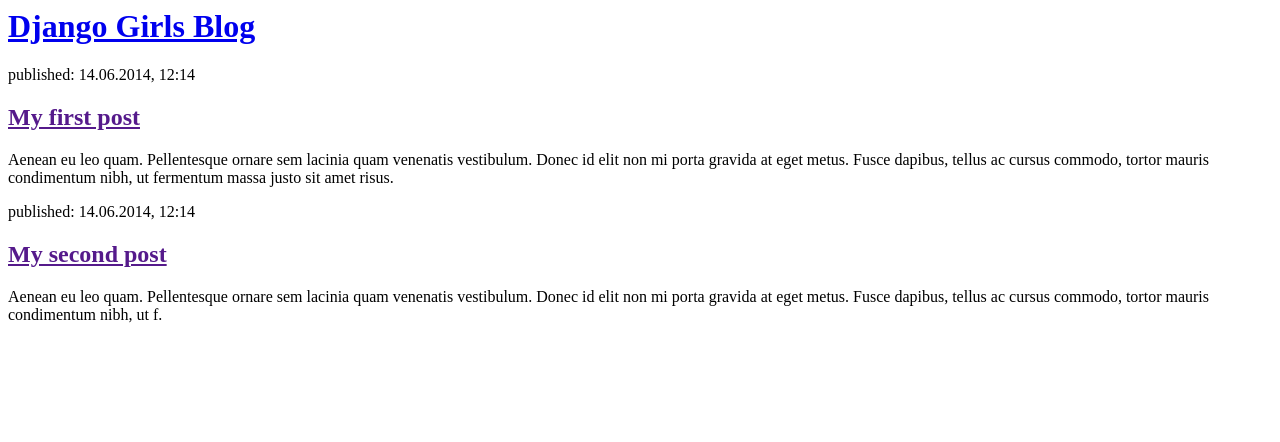
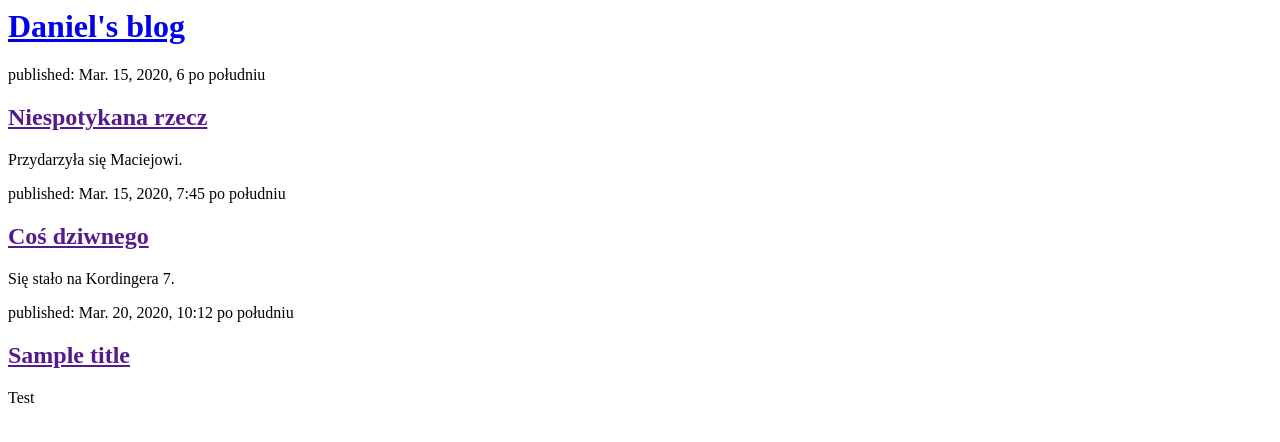
Before and after one commit to James-Gaus/my-first-blog, a Django app: page / in a window 1280 px wide. Shown: the top 442 px of the page. Run offline with Django 3.2, Linux system fonts and the light colour scheme; data comes from the database, SQL or seed files in the repository; both versions use the stored data as it was after the commit.

Commit message:
Modified templates to display posts from database.

```diff
--- a/mysite/blog/models.py
+++ b/mysite/blog/models.py
@@ -13,7 +13,7 @@
 
     def publish (self):
         self.published_date= timezone.now()
-        se;f.save()
+        self.save()
 
     def __str__(self):
         return self.title
--- a/mysite/blog/templates/blog/post_list.html
+++ b/mysite/blog/templates/blog/post_list.html
@@ -1,22 +1,19 @@
 <html>
     <head>
-        <title>Django Girls blog</title>
+        <title>Daniel's blog</title>
     </head>
     <body>
         <div>
-            <h1><a href="/">Django Girls Blog</a></h1>
+            <h1><a href="/">Daniel's blog</a></h1>
         </div>
 
-        <div>
-            <p>published: 14.06.2014, 12:14</p>
-            <h2><a href="">My first post</a></h2>
-            <p>Aenean eu leo quam. Pellentesque ornare sem lacinia quam venenatis vestibulum. Donec id elit non mi porta gravida at eget metus. Fusce dapibus, tellus ac cursus commodo, tortor mauris condimentum nibh, ut fermentum massa justo sit amet risus.</p>
-        </div>
+	{% for post in posts %}
+		<div>
+			<p>published: {{post.published_date}}</p>
+			<h2><a href="">{{post.title}}</a></h2>
+			<p>{{post.text|linebreaksbr}}</p>
+		</div>
+	{% endfor %}
 
-        <div>
-            <p>published: 14.06.2014, 12:14</p>
-            <h2><a href="">My second post</a></h2>
-            <p>Aenean eu leo quam. Pellentesque ornare sem lacinia quam venenatis vestibulum. Donec id elit non mi porta gravida at eget metus. Fusce dapibus, tellus ac cursus commodo, tortor mauris condimentum nibh, ut f.</p>
-        </div>
     </body>
 </html>
--- a/mysite/blog/views.py
+++ b/mysite/blog/views.py
@@ -1,4 +1,7 @@
 from django.shortcuts import render
+from django.utils import timezone
+from .models import Post
 
 def post_list (request):
-    return render(request, 'blog/post_list.html',{})
+    posts = Post.objects.filter(published_date__lte=timezone.now()).order_by('published_date')
+    return render(request, 'blog/post_list.html',{'posts':posts})
```
Also changed, not shown: mysite/db.sqlite3.
